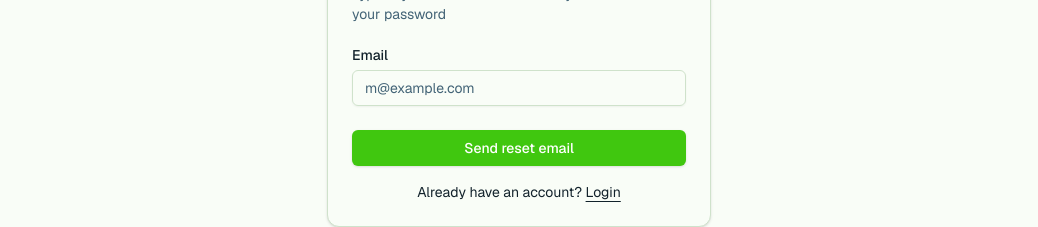
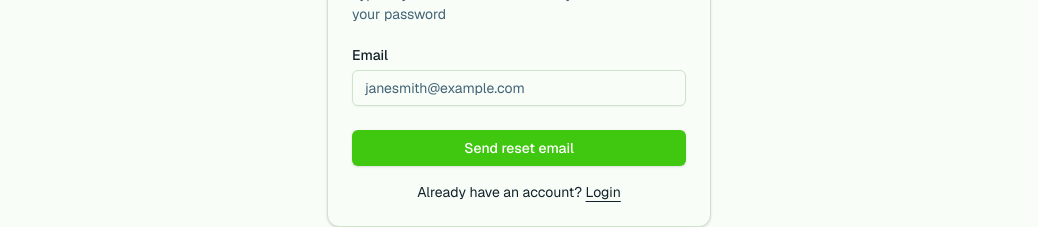
Before and after one commit to kianacox/ink_metrics, a Next.js app: page /auth/forgot-password in a window 1280 px wide. Shown: the part 359-586 px from the top of the page, without its empty margins (121-1159 px from the left). Built offline with nearby package versions, Linux system fonts and the light colour scheme; no server answers.

Commit message:
slice 1: update email placeholders (#10)

```diff
--- a/components/auth/forgot-password-form.tsx
+++ b/components/auth/forgot-password-form.tsx
@@ -76,7 +76,7 @@ export function ForgotPasswordForm({
                   <Input
                     id="email"
                     type="email"
-                    placeholder="m@example.com"
+                    placeholder="janesmith@example.com"
                     required
                     value={email}
                     onChange={(e) => setEmail(e.target.value)}
--- a/components/auth/login-form.tsx
+++ b/components/auth/login-form.tsx
@@ -72,7 +72,7 @@ export function LoginForm({
                 <Input
                   id="email"
                   type="email"
-                  placeholder="m@example.com"
+                  placeholder="janesmith@example.com"
                   required
                   value={email}
                   onChange={(e) => setEmail(e.target.value)}
--- a/components/auth/sign-up-form.tsx
+++ b/components/auth/sign-up-form.tsx
@@ -71,7 +71,7 @@ export function SignUpForm({
                 <Input
                   id="email"
                   type="email"
-                  placeholder="m@example.com"
+                  placeholder="janesmith@example.com"
                   required
                   value={email}
                   onChange={(e) => setEmail(e.target.value)}
```
